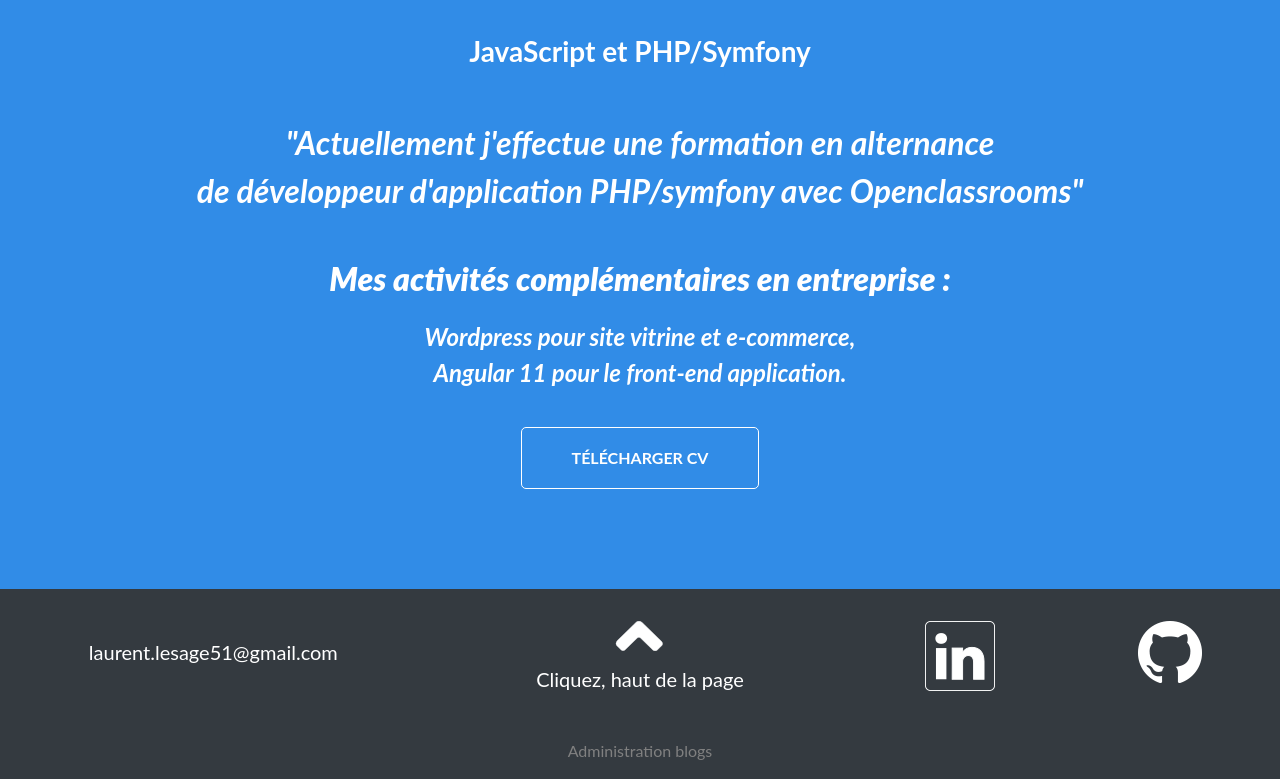
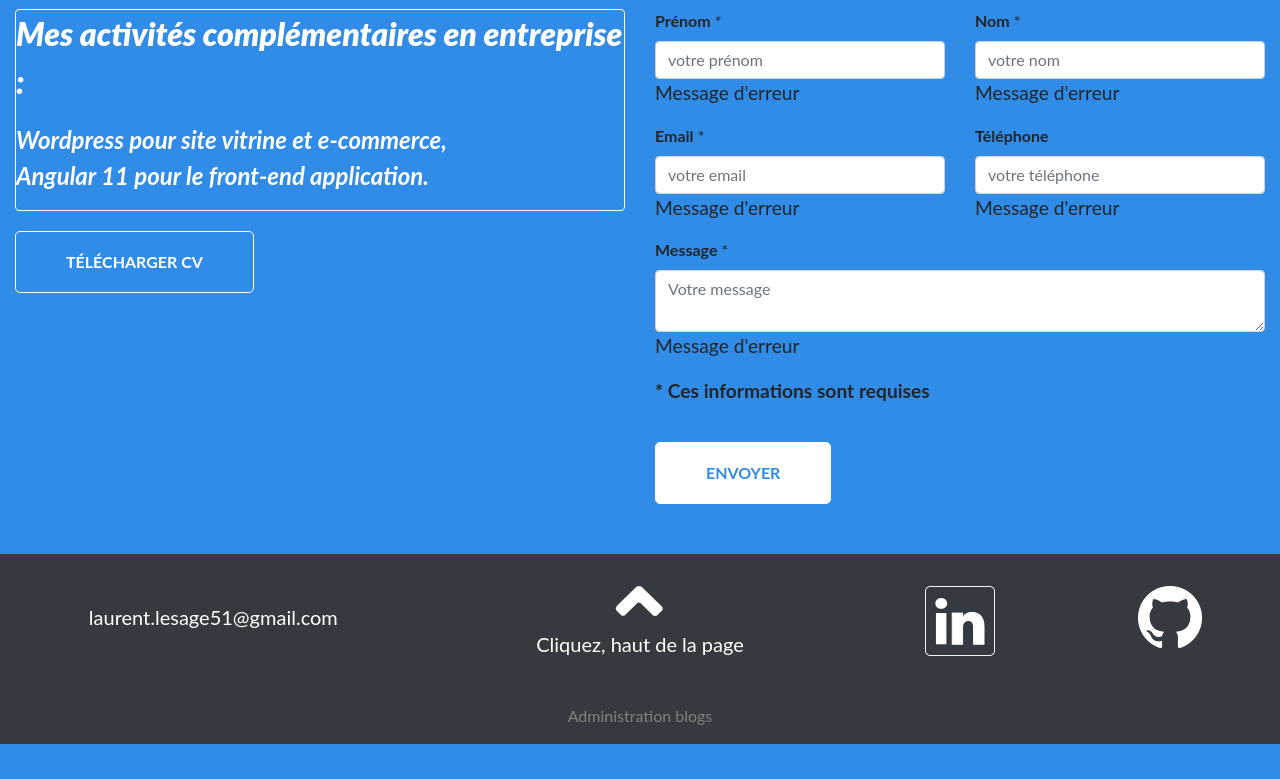
Before and after one commit to laurent-66/my_first_blog_php, a PHP site: page /template/home.php in a window 1280 px wide. Shown: the part 447-1226 px from the top of the page. After the commit the page ends 1191 px from the top, so only its background shows below. Run offline with PHP 8.4, Linux system fonts and the light colour scheme.

Commit message:
21-04-27 contenue page accueil en cours

```diff
--- a/src/css/style.css
+++ b/src/css/style.css
@@ -202,32 +202,47 @@ display:block;
 #home
 {
    background-color: #318ce7;
-   padding-top: 100px;
-   padding-bottom: 100px;
+   padding-top: 50px;
+   padding-bottom: 50px;
 
 }
 .rounded-circle
 {
     border: 5px solid #fff;
+    max-width: 280px;
+    margin-bottom:50px;
+
 }
 .profile-picture
 {
     text-align: center;
-    margin: 0 auto;
+    margin: auto;
     float:none;
 }
 #home .heading h1
 {
     color:#fff;
     text-transform: uppercase;
-    margin-top:20px;
+    text-align: center;
 }
 #home .heading h3
 {
     color:#FFF;
     margin-bottom: 50px;
+    text-align: center;
 }
-.button-download
+
+#home .heading p
+{
+    color:#FFF;
+    margin-bottom: 50px;
+    text-align: center;
+    font-family: lato;
+    font-weight: bold;
+    font-style: italic;
+}
+
+.button-download,.button-send
 {
     font-weight:bold;
     text-transform: uppercase;
@@ -238,8 +253,10 @@ display:block;
     padding: 18px 50px;
     border-radius:5px;
     transition: all 0.3s ease-in 0s;
+    background-color:#318ce7;
 }
-a.button-download:hover
+
+a.button-download:hover,.button-send
 {
     background-color: #fff;
     color:#318ce7;
--- a/template/footer.php
+++ b/template/footer.php
@@ -1,8 +1,4 @@
-<?php
 
-    namespace template\footer;
-
-?>
 
 <footer>
     <div class="container-fluid bg-dark m-0 p-0">
--- a/template/header.php
+++ b/template/header.php
@@ -1,9 +1,3 @@
-<?php
-
-namespace template\header;
-
-?>
-
 <header class="sticky-top">
     <nav class="navbar navbar-dark navbar-expand-md bg-dark m-0 p-0">
         <div class=" menunavigation container-fluid m-0 p-0">
--- a/template/home.php
+++ b/template/home.php
@@ -2,42 +2,71 @@
 ob_start();
 $title = 'Accueil';
 ?>
-<section id="home" class="hautsection">
-    <div class="container-fluid">
-    <div class="col-sm-8 col-lg-4 profile-picture">
+<div class="container-fluid" id="home">
+    <div class="row">
+        <div class="heading col-sm-12 col-md-6 col-lg-6">
+            <h1>Laurent LESAGE</h1></br>
+            <h3>Développeur web junior fullstack<br /><br /> JavaScript et PHP/Symfony</h3>
+            <p>"Actuellement j'effectue une formation en alternance <br /> de développeur d'application PHP/symfony
+                        avec Openclassrooms"</p>
+        </div>
+        <div class="col-sm-12 col-md-6 col-lg-6 profile-picture">
             <img src="../src/images/laurent.jpg" alt="photo laurent" class="rounded-circle w-50">
         </div>
     </div>
-
-    <div class="heading">
-        <h1>Laurent LESAGE</h1><br />
-        <h3>Développeur web junior fullstack<br /><br /> JavaScript et PHP/Symfony</h3>
-        <div class="row" id="objectif">
-            <div class="col-12 col-sm-12 col-md-12 ">
-                <p>"Actuellement j'effectue une formation en alternance <br /> de développeur d'application PHP/symfony
-                        avec Openclassrooms"</p></br>
+    <div class="row">
+        <div class="col-sm-12 col-md-6 col-lg-6">
+            <div id="objectif">
+                <div class="border border-white rounded">
                     <p><strong>Mes activités complémentaires en entreprise :</strong></br></p>
                     <p id="activite-entreprise">
                         Wordpress pour site vitrine et e-commerce,</br> Angular 11 pour le front-end application.
                     </p>
                 </div>
             </div>
-
             <a href='../src/docs/2020_CV-laurentLESAGE.pdf' class='button-download' target='blank'>Télécharger CV</a>
-
         </div>
-
-
-
-
-
-
-
-
-
-
-
-</section>
+        <div class="col-sm-12 col-md-6 col-lg-6">
+            <form id="contact-form border border-white rounded" method="post" action="" role="form">
+                <div class="row">
+                    <div class="col-md-6">
+                        <label for="firstname"><strong>Prénom</strong><span class="blue"> *</span></label>
+                        <input type="text" id="firstname" name="firstname" class="form-control" placeholder="votre prénom">
+                        <p class="comments">Message d'erreur</p>
+                    </div>
+                    <div class="col-md-6">
+                        <label for="name"><strong>Nom</strong><span class="blue"> *</span></label>
+                        <input type="text" id="name" name="name" class="form-control" placeholder="votre nom">
+                        <p class="comments">Message d'erreur</p>
+                    </div>
+                    </div>
+                    <div class="row">
+                        <div class="col-md-6">
+                        <label for="Email"><strong>Email</strong><span class="blue"> *</span></label>
+                        <input type="email" id="email" name="email" class="form-control" placeholder="votre email">
+                        <p class="comments">Message d'erreur</p>
+                    </div>
+                        <div class="col-md-6">
+                        <label for="phone"><strong>Téléphone</strong></label>
+                        <input type="text" id="phone" name="phone" class="form-control" placeholder="votre téléphone">
+                        <p class="comments">Message d'erreur</p>
+                    </div>
+                    <div class="col-md-12">
+                        <label for="message"><strong>Message</strong><span class="blue"> *</span></label>
+                        <textarea id="message" name="message" class="form-control" placeholder="Votre message" row="4"></textarea>
+                        <p class="comments">Message d'erreur</p>
+                    </div>
+                    <div class="col-md-12">
+                        <p class="blue"><strong>* Ces informations sont requises</strong></p>
+                    </div>
+                    <div class="col-md-12">
+                        <input type="submit" class="button-send" value="Envoyer">
+                    </div>
+                </div>
+            </form>
+        </div>
+    </div>
+</div>
 <?php
 
 $content = ob_get_clean();
--- a/template/template.php
+++ b/template/template.php
@@ -6,7 +6,7 @@
     <title><?php echo $title?></title>
         <link rel="stylesheet" href="https://stackpath.bootstrapcdn.com/bootstrap/4.4.1/css/bootstrap.min.css" integrity="sha384-Vkoo8x4CGsO3+Hhxv8T/Q5PaXtkKtu6ug5TOeNV6gBiFeWPGFN9MuhOf23Q9Ifjh" crossorigin="anonymous">
         <link rel="stylesheet" href="../src/css/style.css">
-        <link rel="stylesheet" href="../src/css/font.css">
+        <link rel="stylesheet" href="../src/fonts">
 </head>
 
 <body>
```
Lines whose indentation alone changed are shown as unchanged.
